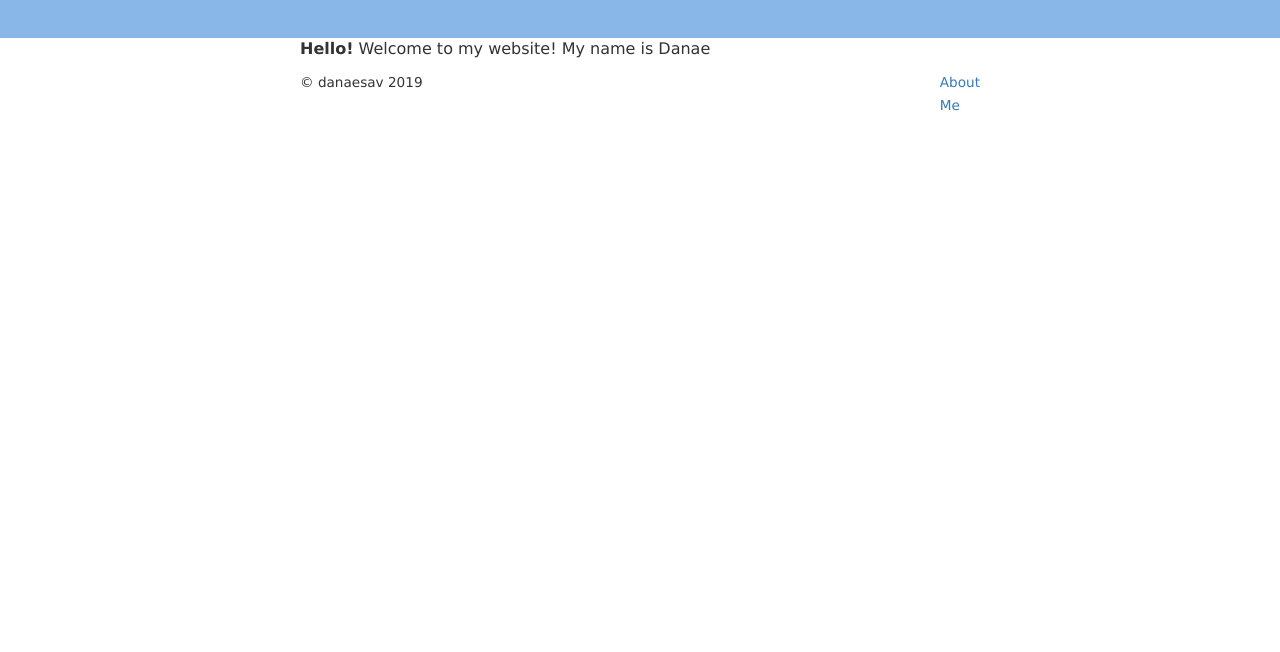
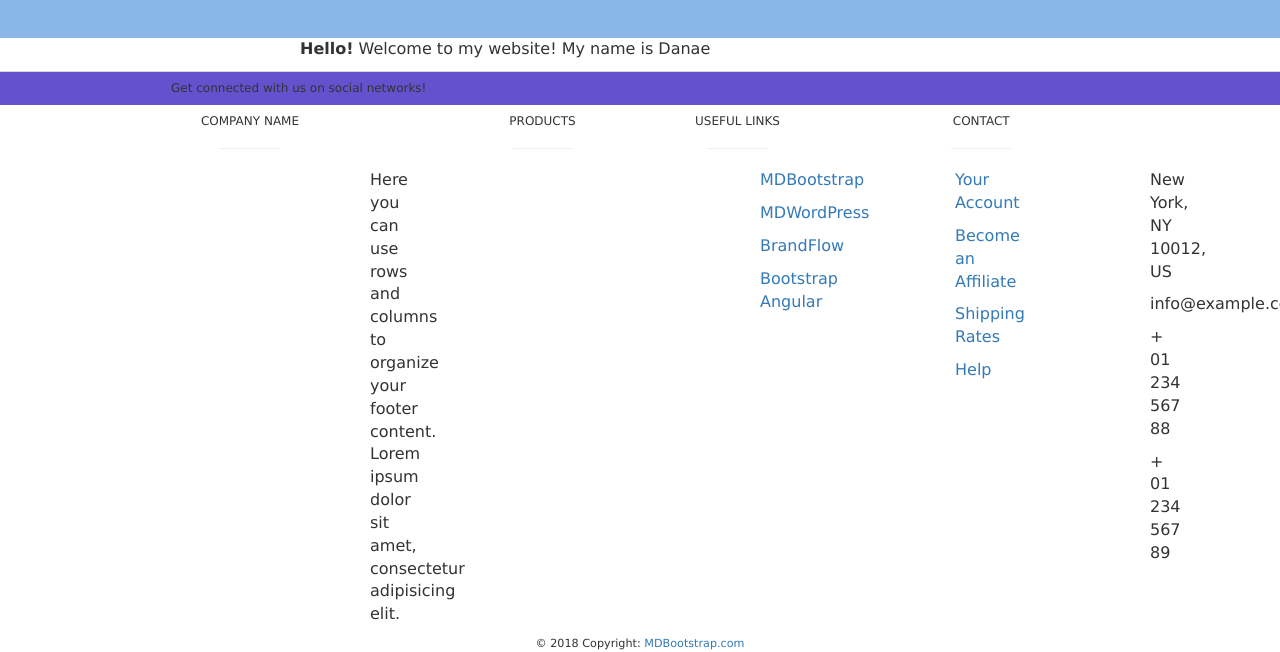
Before and after one commit to danaesav/danaesav.github.io, a Jekyll site: the page built from index.html, in a window 1280 px wide. Shown: the part 412-1064 px from the top of the page. Built offline with Jekyll 4.4.1, drawn with Linux system fonts in a browser that asks for light colours; before the commit the page ends 900 px from its top, so only the background shows below that.

Commit message:
Update footer.html

```diff
--- a/_includes/footer.html
+++ b/_includes/footer.html
@@ -1,10 +1,143 @@
-<div class="footer">
-	<div class="row">
-	<div class="col-sm-8">
-	<p><small>&copy; danaesav 2019</small></p>
-	</div>
-	<div class="col-sm-4">
-	<p class="pull-right"><small><a href="/aboutme" title="About Me">About Me</a></small></p>
-	</div>
-	</div>
-</div> <!-- /footer -->
+<!-- Footer -->
+<footer class="page-footer font-small unique-color-dark">
+
+  <div style="background-color: #6351ce;">
+    <div class="container">
+
+      <!-- Grid row-->
+      <div class="row py-4 d-flex align-items-center">
+
+        <!-- Grid column -->
+        <div class="col-md-6 col-lg-5 text-center text-md-left mb-4 mb-md-0">
+          <h6 class="mb-0">Get connected with us on social networks!</h6>
+        </div>
+        <!-- Grid column -->
+
+        <!-- Grid column -->
+        <div class="col-md-6 col-lg-7 text-center text-md-right">
+
+          <!-- Facebook -->
+          <a class="fb-ic">
+            <i class="fab fa-facebook-f white-text mr-4"> </i>
+          </a>
+          <!-- Twitter -->
+          <a class="tw-ic">
+            <i class="fab fa-twitter white-text mr-4"> </i>
+          </a>
+          <!-- Google +-->
+          <a class="gplus-ic">
+            <i class="fab fa-google-plus-g white-text mr-4"> </i>
+          </a>
+          <!--Linkedin -->
+          <a class="li-ic">
+            <i class="fab fa-linkedin-in white-text mr-4"> </i>
+          </a>
+          <!--Instagram-->
+          <a class="ins-ic">
+            <i class="fab fa-instagram white-text"> </i>
+          </a>
+
+        </div>
+        <!-- Grid column -->
+
+      </div>
+      <!-- Grid row-->
+
+    </div>
+  </div>
+
+  <!-- Footer Links -->
+  <div class="container text-center text-md-left mt-5">
+
+    <!-- Grid row -->
+    <div class="row mt-3">
+
+      <!-- Grid column -->
+      <div class="col-md-3 col-lg-4 col-xl-3 mx-auto mb-4">
+
+        <!-- Content -->
+        <h6 class="text-uppercase font-weight-bold">Company name</h6>
+        <hr class="deep-purple accent-2 mb-4 mt-0 d-inline-block mx-auto" style="width: 60px;">
+        <p>Here you can use rows and columns to organize your footer content. Lorem ipsum dolor sit amet,
+          consectetur
+          adipisicing elit.</p>
+
+      </div>
+      <!-- Grid column -->
+
+      <!-- Grid column -->
+      <div class="col-md-2 col-lg-2 col-xl-2 mx-auto mb-4">
+
+        <!-- Links -->
+        <h6 class="text-uppercase font-weight-bold">Products</h6>
+        <hr class="deep-purple accent-2 mb-4 mt-0 d-inline-block mx-auto" style="width: 60px;">
+        <p>
+          <a href="#!">MDBootstrap</a>
+        </p>
+        <p>
+          <a href="#!">MDWordPress</a>
+        </p>
+        <p>
+          <a href="#!">BrandFlow</a>
+        </p>
+        <p>
+          <a href="#!">Bootstrap Angular</a>
+        </p>
+
+      </div>
+      <!-- Grid column -->
+
+      <!-- Grid column -->
+      <div class="col-md-3 col-lg-2 col-xl-2 mx-auto mb-4">
+
+        <!-- Links -->
+        <h6 class="text-uppercase font-weight-bold">Useful links</h6>
+        <hr class="deep-purple accent-2 mb-4 mt-0 d-inline-block mx-auto" style="width: 60px;">
+        <p>
+          <a href="#!">Your Account</a>
+        </p>
+        <p>
+          <a href="#!">Become an Affiliate</a>
+        </p>
+        <p>
+          <a href="#!">Shipping Rates</a>
+        </p>
+        <p>
+          <a href="#!">Help</a>
+        </p>
+
+      </div>
+      <!-- Grid column -->
+
+      <!-- Grid column -->
+      <div class="col-md-4 col-lg-3 col-xl-3 mx-auto mb-md-0 mb-4">
+
+        <!-- Links -->
+        <h6 class="text-uppercase font-weight-bold">Contact</h6>
+        <hr class="deep-purple accent-2 mb-4 mt-0 d-inline-block mx-auto" style="width: 60px;">
+        <p>
+          <i class="fas fa-home mr-3"></i> New York, NY 10012, US</p>
+        <p>
+          <i class="fas fa-envelope mr-3"></i> info@example.com</p>
+        <p>
+          <i class="fas fa-phone mr-3"></i> + 01 234 567 88</p>
+        <p>
+          <i class="fas fa-print mr-3"></i> + 01 234 567 89</p>
+
+      </div>
+      <!-- Grid column -->
+
+    </div>
+    <!-- Grid row -->
+
+  </div>
+  <!-- Footer Links -->
+
+  <!-- Copyright -->
+  <div class="footer-copyright text-center py-3">© 2018 Copyright:
+    <a href="https://mdbootstrap.com/education/bootstrap/"> MDBootstrap.com</a>
+  </div>
+  <!-- Copyright -->
+
+</footer>
+<!-- Footer -->
```
